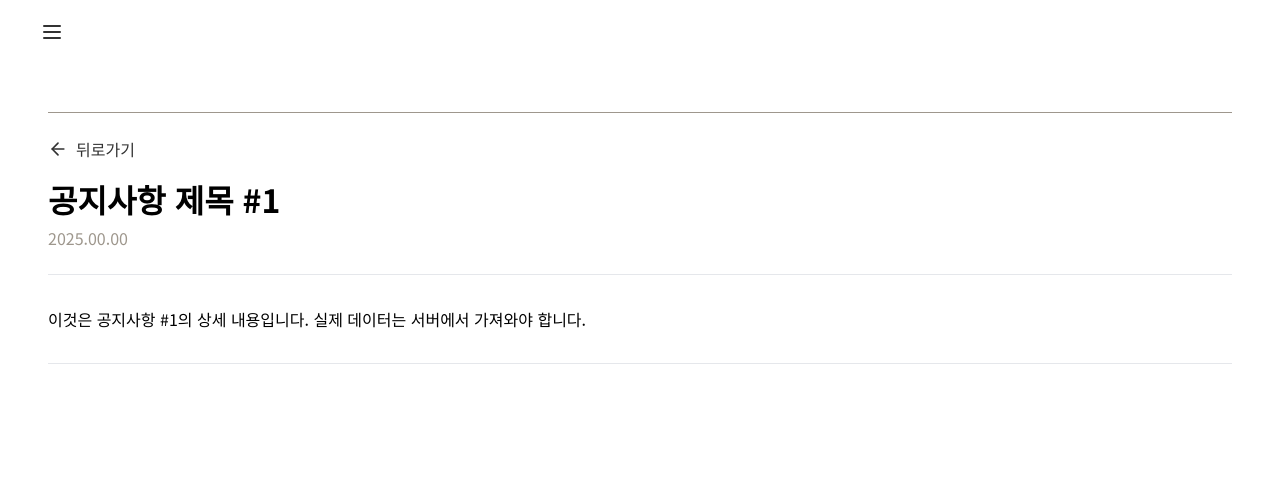
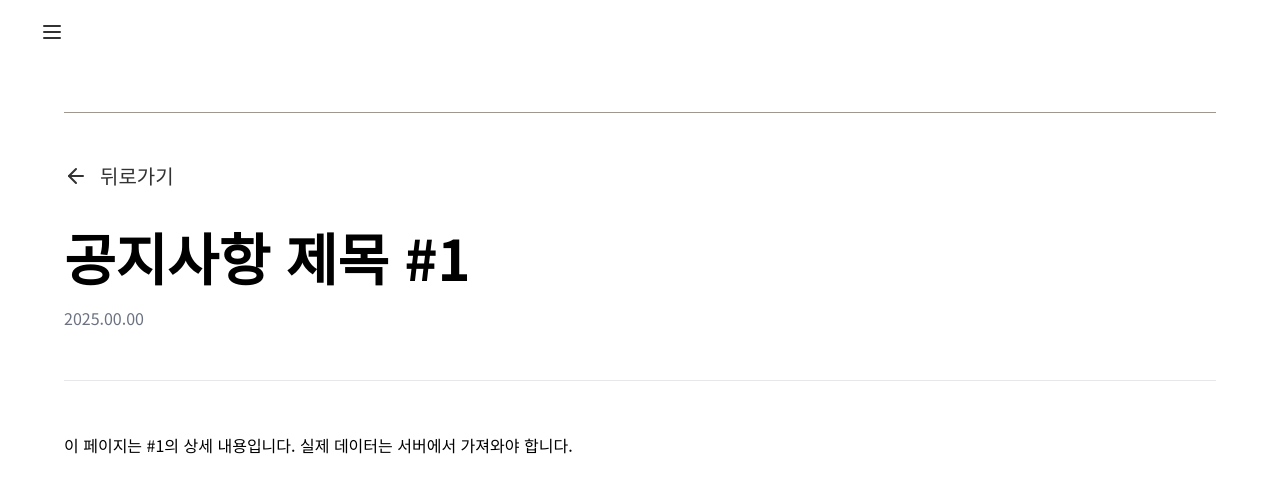
Before and after one commit to team-hearing/hearing-frontend, a Next.js app: page /notice/1 in a window 1280 px wide. Shown: the top 492 px of the page. Built offline with nearby package versions, Linux system fonts and the light colour scheme.

Commit message:
style: notice page 텍스트 설정

```diff
--- a/src/app/notice/[id]/page.tsx
+++ b/src/app/notice/[id]/page.tsx
@@ -14,7 +14,7 @@ export default function NoticeDetailPage() {
     id,
     title: `공지사항 제목 #${id}`,
     date: "2025.00.00",
-    content: `이것은 공지사항 #${id}의 상세 내용입니다. 실제 데이터는 서버에서 가져와야 합니다.`
+    content: `이 페이지는 #${id}의 상세 내용입니다. 실제 데이터는 서버에서 가져와야 합니다.`
   };
 
   return (
@@ -23,17 +23,23 @@ export default function NoticeDetailPage() {
         <Navigation />
       </div>
 
-      <div className="p-12">
-        <div className="w-full h-px bg-gray-medium mb-6" />
-        <div className="mb-4">
-          <Link href="/notice" className="text-primary hover:underline flex items-center gap-2">
-            <ArrowLeft className="w-5 h-5" /> 뒤로가기
-          </Link>
-        </div>
-        <div className="text-h4 font-bold mb-1">{noticeData.title}</div>
-        <p className="text-gray-medium mb-6">{noticeData.date}</p>
-        <div className="border-t border-b py-8">
-          <p>{noticeData.content}</p>
+      <div className="px-8 py-8 sm:px-10 sm:py-8 md:px-8 md:py-10 lg:px-12 lg:py-12 xl:px-16">
+        <div className="w-full h-px bg-gray-medium mb-6 sm:mb-8 md:mb-10 lg:mb-12" />
+
+        <div className="max-w-4xl lg:max-w-none">
+          <div className="mb-4 sm:mb-6 md:mb-8">
+            <Link href="/notice" className="text-primary hover:underline flex items-center gap-1 sm:gap-2 md:gap-3 text-sm sm:text-body md:text-h6">
+              <ArrowLeft className="w-4 h-4 sm:w-5 sm:h-5 md:w-6 md:h-6" />
+              <span>뒤로가기</span>
+            </Link>
+          </div>
+
+          <h1 className="text-h4 sm:text-h3 md:text-h2 lg:text-h1 font-bold mb-2 sm:mb-3 md:mb-4">{noticeData.title}</h1>
+          <p className="text-sm sm:text-body text-gray-500 mb-6 sm:mb-8 md:mb-10 lg:mb-12">{noticeData.date}</p>
+
+          <div className="border-t border-b py-6 sm:py-8 md:py-10 lg:py-12">
+            <p className="text-sm sm:text-body leading-relaxed sm:leading-relaxed md:leading-loose">{noticeData.content}</p>
+          </div>
         </div>
       </div>
     </div>
--- a/src/app/notice/page.tsx
+++ b/src/app/notice/page.tsx
@@ -17,16 +17,19 @@ export default function NoticePage() {
         <Navigation />
       </div>
 
-      <div className="p-12">
-        <div className="w-full h-px bg-gray-dark mb-8" />
-        <div className="text-h3 font-bold mb-6">공지사항</div>
+      <div className="px-8 py-8 sm:px-10 sm:py-8 md:px-8 md:py-10 lg:px-12 lg:py-12 xl:px-16">
+        <div className="w-full h-px bg-gray-dark mb-6 sm:mb-8 md:mb-10 lg:mb-12" />
+
+        <div className="max-w-4xl lg:max-w-none">
+          <div className="text-h5 sm:text-h4 md:text-h3 font-bold mb-6 sm:mb-8 md:mb-10 lg:mb-12">공지사항</div>
+
           <div className="border rounded-lg divide-y">
             {notices.map((notice) => (
-            <div key={notice.id} className="p-4 hover:bg-gray-light">
+              <div key={notice.id} className="p-4 sm:p-5 md:p-6 lg:p-8 hover:bg-gray-light">
                 <Link href={`/notice/${notice.id}`}>
                   <div>
-                  <div className="text-h6 font-medium">{notice.title}</div>
-                  <p className="text-gray-medium text-sm mt-1">{notice.date}</p>
+                    <div className="text-body sm:text-h6 md:text-h5 font-medium">{notice.title}</div>
+                    <p className="text-sm sm:text-body text-gray-medium mt-1 sm:mt-2">{notice.date}</p>
                   </div>
                 </Link>
               </div>
@@ -34,5 +37,6 @@ export default function NoticePage() {
           </div>
         </div>
       </div>
+    </div>
   );
 }
```
Lines whose indentation alone changed are shown as unchanged.
